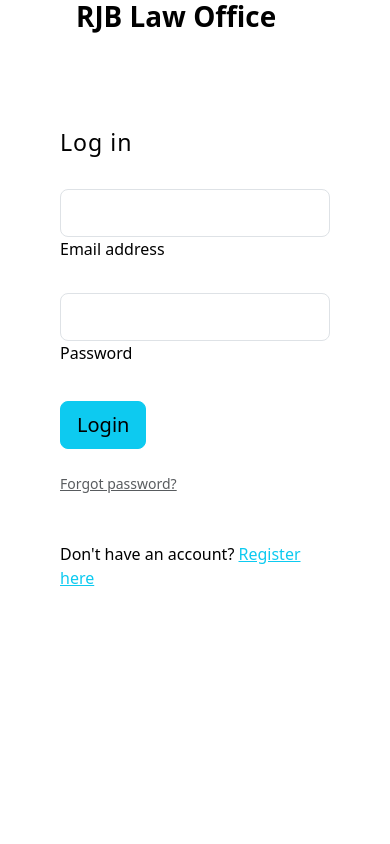
After one commit to 16-Bit-mushroom/IT12-Law_Office, a Flask app: page / in a window 390 px wide. The commit adds this page. Run offline with Flask 3, Linux system fonts and the light colour scheme; some libraries are stand-ins or nearby versions.

Commit message:
8th: init pages for settings, login

```diff
--- /dev/null
+++ b/app/routes/login_routes.py
@@ -0,0 +1,9 @@
+from flask import Blueprint, render_template, request, redirect, url_for
+
+login_bp = Blueprint('login', __name__, url_prefix='/')
+
+@login_bp.route('/')
+def login_page():
+    # For now, use empty list until we fix the service
+    # dashboard = []  # get_all_clients() - comment this out temporarily
+    return render_template('login_page.html')
--- a/app/static/css/components/sidebar.css
+++ b/app/static/css/components/sidebar.css
@@ -24,7 +24,7 @@ body {
 
 .sidebar-header {
     display: flex;
-    align-items: center;
+    align-items: flex-start;
     margin-bottom: 30px;
 
 }
--- a/app/static/css/main.css
+++ b/app/static/css/main.css
@@ -12,3 +12,4 @@
 @import url('/static/css/components/_button.css');
 @import url('/static/css/components/_forms.css');
 @import url('/static/css/base/layout.css');
+@import url('/static/css/pages/login.css');
--- /dev/null
+++ b/app/static/css/pages/login.css
@@ -0,0 +1,13 @@
+.bg-image-vertical {
+position: relative;
+overflow: hidden;
+background-repeat: no-repeat;
+background-position: right center;
+background-size: auto 100%;
+}
+
+@media (min-width: 1025px) {
+.h-custom-2 {
+height: 100%;
+}
+}
--- /dev/null
+++ b/app/templates/login_page.html
@@ -0,0 +1,61 @@
+<!DOCTYPE html>
+<html lang="en">
+<head>
+    <meta charset="UTF-8">
+    <meta name="viewport" content="width=device-width, initial-scale=1.0">
+    <link rel="alternate" href="atom.xml" type="application/atom+xml" title="Atom">
+    <link rel="stylesheet" href="{{ url_for('static', filename='vendor/bootstrap/css/bootstrap.min.css') }}">
+
+    <link rel="stylesheet" href="/app/static/css/pages/login.css">
+
+    <title>Login</title>
+</head>
+<body>
+    <section class="vh-100">
+  <div class="container-fluid">
+    <div class="row">
+      <div class="col-sm-6 text-black">
+
+        <div class="px-5 ms-xl-4">
+          <i class="fas fa-crow fa-2x me-3 pt-5 mt-xl-4" style="color: #709085;"></i>
+          <span class="h1 fw-bold mb-0">RJB Law Office</span>
+        </div>
+
+        <div class="d-flex align-items-center h-custom-2 px-5 ms-xl-4 mt-5 pt-5 pt-xl-0 mt-xl-n5">
+
+          <form style="width: 23rem;">
+
+            <h3 class="fw-normal mb-3 pb-3" style="letter-spacing: 1px;">Log in</h3>
+
+            <div data-mdb-input-init class="form-outline mb-4">
+              <input type="email" id="form2Example18" class="form-control form-control-lg" />
+              <label class="form-label" for="form2Example18">Email address</label>
+            </div>
+
+            <div data-mdb-input-init class="form-outline mb-4">
+              <input type="password" id="form2Example28" class="form-control form-control-lg" />
+              <label class="form-label" for="form2Example28">Password</label>
+            </div>
+
+            <div class="pt-1 mb-4">
+              <button data-mdb-button-init data-mdb-ripple-init class="btn btn-info btn-lg btn-block" type="button">Login</button>
+            </div>
+
+            <p class="small mb-5 pb-lg-2"><a class="text-muted" href="#!">Forgot password?</a></p>
+            <p>Don't have an account? <a href="#!" class="link-info">Register here</a></p>
+
+          </form>
+
+        </div>
+
+      </div>
+      <div class="col-sm-6 px-0 d-none d-sm-block">
+        <img src="https://mdbcdn.b-cdn.net/img/Photos/new-templates/bootstrap-login-form/img3.webp"
+          alt="Login image" class="w-100 vh-100" style="object-fit: cover; object-position: left;">
+      </div>
+    </div>
+  </div>
+</section>
+
+</body>
+</html>
```
Also changed, not shown: app/__init__.py (+7 -0 lines), app/routes/admin_profile_routes.py (added, +8 -0 lines), app/templates/base.html (+5 -5 lines), app/templates/manage_profile_page.html (added, +7 -0 lines), app/templates/manage_users_page.html (added, +11 -0 lines), app/templates/settings_page.html (added, +11 -0 lines).
